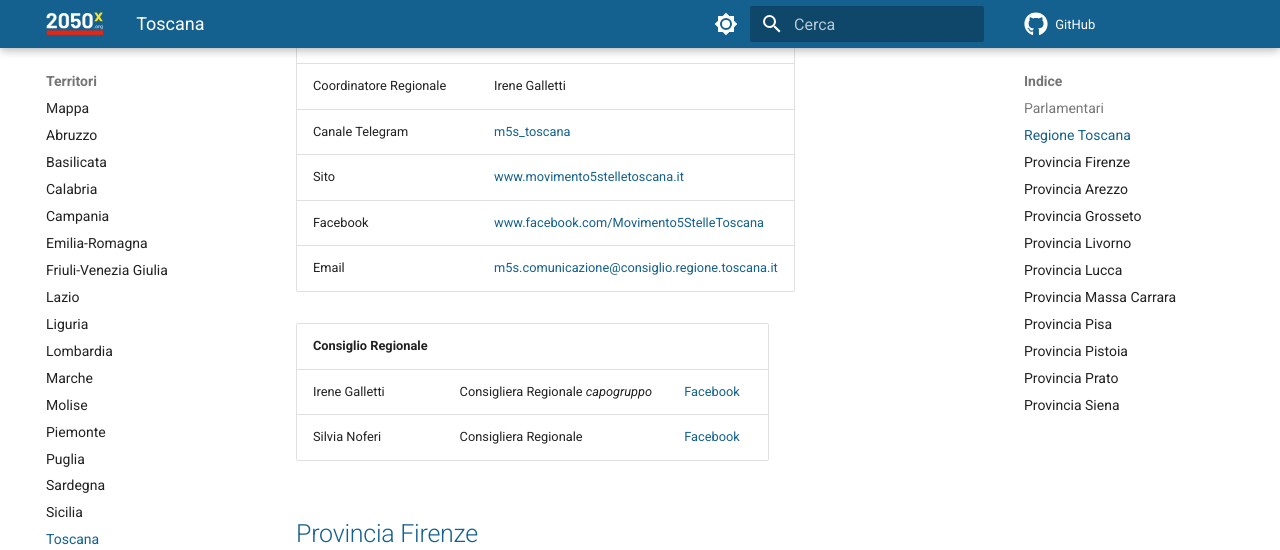
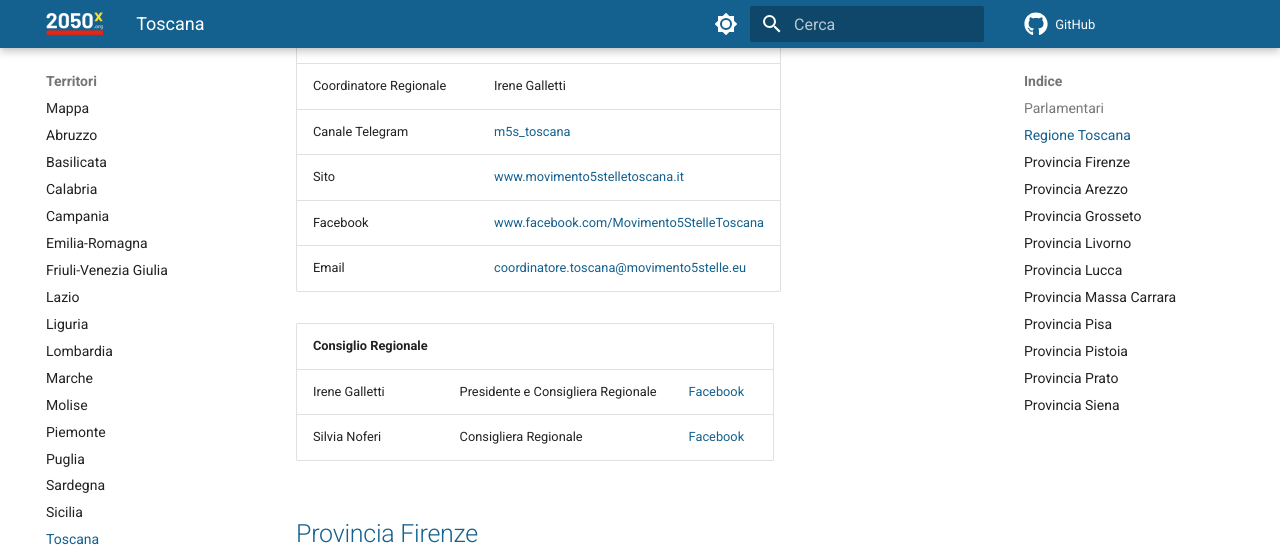
Before and after one commit to 2050x/2050x.github.io, an MkDocs documentation site: the page built from docs/territori/toscana.md, in a window 1280 px wide and 900 px high, scrolled down 642 px. Shown: the top 550 px of the window. Built offline with MkDocs 1.6.1 and Material for MkDocs 9.7.7, drawn with Linux system fonts in a browser that asks for light colours; emoji names are drawn with the system emoji font; comment, search, counter and statistics services are not loaded.

Commit message:
emails toscana

```diff
--- a/docs/territori/toscana.md
+++ b/docs/territori/toscana.md
@@ -15,11 +15,11 @@
 | Canale Telegram| [m5s_toscana](https://t.me/m5s_toscana)|
 | Sito| [www.movimento5stelletoscana.it](https://www.movimento5stelletoscana.it/)|
 | Facebook| [www.facebook.com/Movimento5StelleToscana](https://www.facebook.com/Movimento5StelleToscana/)|
-| Email| [m5s.comunicazione@consiglio.regione.toscana.it](mailto:m5s.comunicazione@consiglio.regione.toscana.it)|
+| Email| [coordinatore.toscana@movimento5stelle.eu](mailto:coordinatore.toscana@movimento5stelle.eu)|
 
 | **Consiglio Regionale** | | |
 | --- | --- | --- |
-| Irene Galletti | Consigliera Regionale _capogruppo_| [Facebook](https://www.facebook.com/IreneGallettiM5S) |
+| Irene Galletti | Presidente e Consigliera Regionale | [Facebook](https://www.facebook.com/IreneGallettiM5S) |
 | Silvia Noferi | Consigliera Regionale| [Facebook](https://www.facebook.com/silvianoferi64) |
 
 ## Provincia Firenze
```
